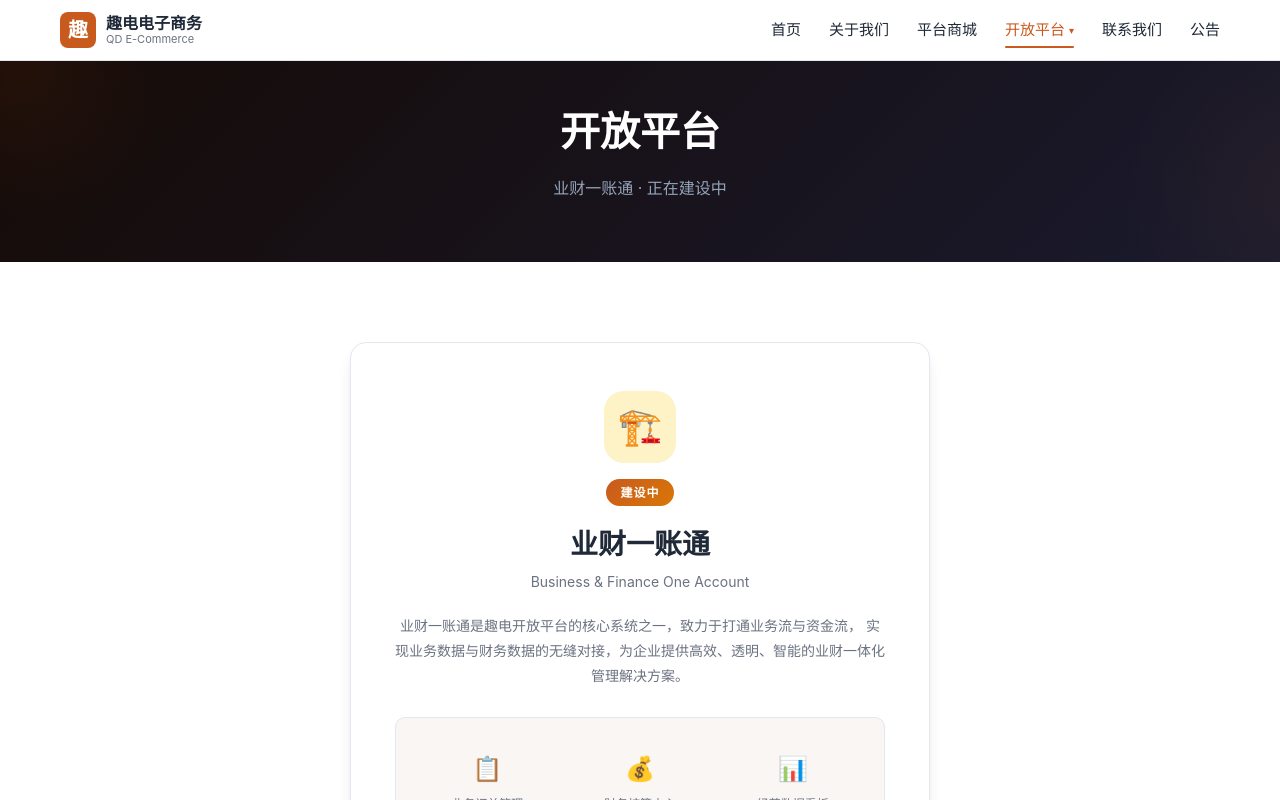
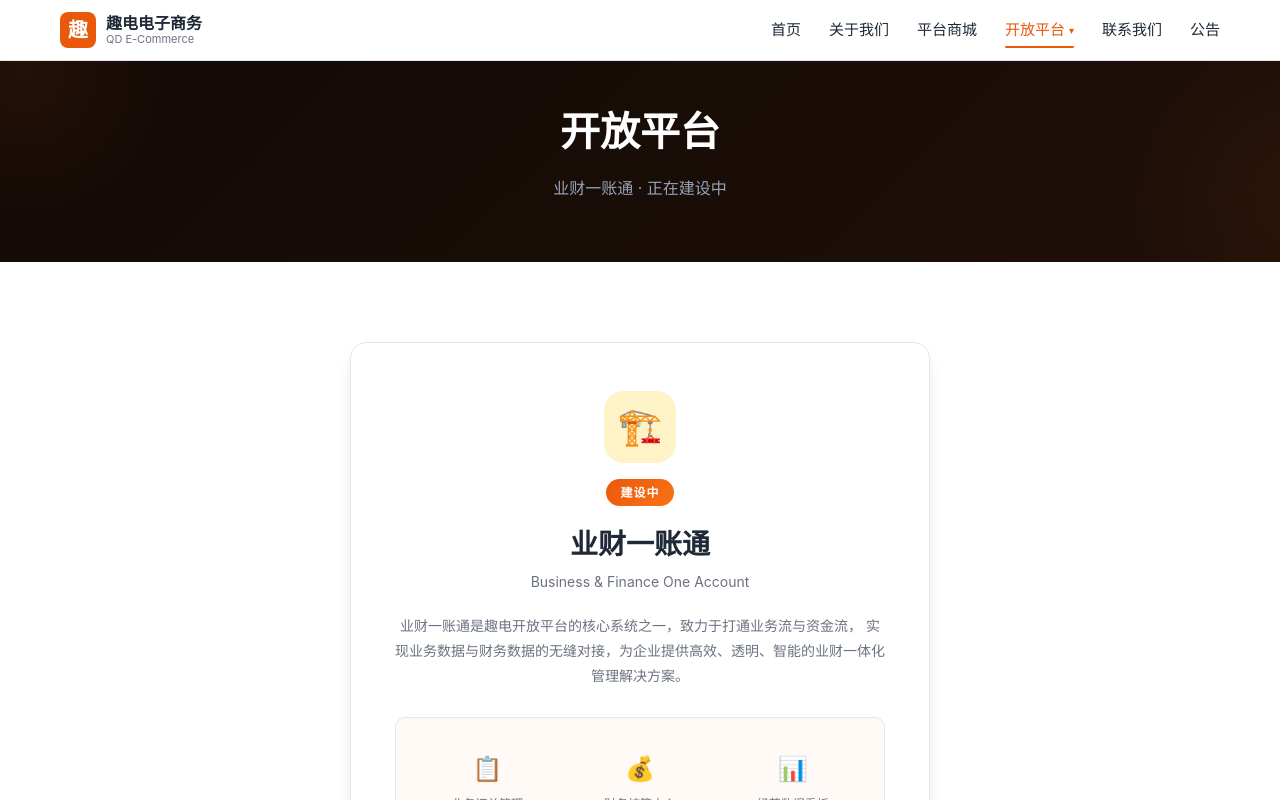
Before and after one commit to jack-zdl/qudiantech-frontend, a Vue app: page /#/open-platform in a window 1280 px wide. Shown: the top 800 px of the page. Built offline with nearby package versions, Linux system fonts and the light colour scheme.

Commit message:
refactor: 全站主色调更正为橙色

```diff
--- a/src/components/home/GlobalSection.vue
+++ b/src/components/home/GlobalSection.vue
@@ -74,12 +74,12 @@ function getChartOption() {
       },
       itemStyle: {
         areaColor: 'rgba(255,255,255,0.04)',
-        borderColor: 'rgba(200,90,30,0.2)',
+        borderColor: 'rgba(234,88,12,0.2)',
         borderWidth: 1.2,
       },
       emphasis: {
         itemStyle: {
-          areaColor: 'rgba(200,90,30,0.1)',
+          areaColor: 'rgba(234,88,12,0.1)',
         },
         label: {
           color: 'rgba(255,255,255,0.5)',
@@ -94,7 +94,7 @@ function getChartOption() {
         data: routes.slice(0, 4).map((r) => ({
           coords: r.coords,
           lineStyle: {
-            color: 'rgba(200,90,30,0.2)',
+            color: 'rgba(234,88,12,0.2)',
             width: 1,
             curveness: 0.2,
             type: 'dashed' as const,
@@ -121,8 +121,8 @@ function getChartOption() {
                 type: 'linear' as const,
                 x: 0, y: 0, x2: 1, y2: 0,
                 colorStops: [
-                  { offset: 0, color: 'rgba(217,119,6,0.5)' },
-                  { offset: 1, color: 'rgba(200,90,30,0.8)' },
+                  { offset: 0, color: 'rgba(249,115,22,0.5)' },
+                  { offset: 1, color: 'rgba(234,88,12,0.8)' },
                 ],
               },
               width: 2,
@@ -140,7 +140,7 @@ function getChartOption() {
           trailLength: 0.3,
           symbol: 'arrow',
           symbolSize: 8,
-          color: '#c85a1e',
+          color: '#ea580c',
         },
         z: 2,
       },
@@ -154,10 +154,10 @@ function getChartOption() {
           symbolSize: c.symbolSize + 12,
           itemStyle: {
             color: c.name === '上海总部'
-              ? 'rgba(200,90,30,0.15)'
+              ? 'rgba(234,88,12,0.15)'
               : c.name === '俄罗斯'
-                ? 'rgba(200,90,30,0.12)'
-                : 'rgba(217,119,6,0.1)',
+                ? 'rgba(234,88,12,0.12)'
+                : 'rgba(249,115,22,0.1)',
           },
         })),
         symbol: 'circle',
@@ -173,7 +173,7 @@ function getChartOption() {
             name: '上海总部',
             value: [121.47, 31.23],
             symbolSize: 18,
-            itemStyle: { color: '#c85a1e' },
+            itemStyle: { color: '#ea580c' },
             label: {
               show: true,
               formatter: '{b}',
@@ -188,7 +188,7 @@ function getChartOption() {
             name: '深圳',
             value: [114.06, 22.54],
             symbolSize: 12,
-            itemStyle: { color: '#d97706' },
+            itemStyle: { color: '#f97316' },
             label: {
               show: true,
               formatter: '{b}',
@@ -203,7 +203,7 @@ function getChartOption() {
             name: '安徽',
             value: [117.23, 31.82],
             symbolSize: 12,
-            itemStyle: { color: '#d97706' },
+            itemStyle: { color: '#f97316' },
             label: {
               show: true,
               formatter: '{b}',
@@ -218,7 +218,7 @@ function getChartOption() {
             name: '山西',
             value: [112.55, 37.87],
             symbolSize: 12,
-            itemStyle: { color: '#d97706' },
+            itemStyle: { color: '#f97316' },
             label: {
               show: true,
               formatter: '{b}',
@@ -233,7 +233,7 @@ function getChartOption() {
             name: '香港',
             value: [114.17, 22.32],
             symbolSize: 12,
-            itemStyle: { color: '#d97706' },
+            itemStyle: { color: '#f97316' },
             label: {
               show: true,
               formatter: '{b}',
@@ -248,7 +248,7 @@ function getChartOption() {
             name: '俄罗斯',
             value: [37.62, 55.76],
             symbolSize: 12,
-            itemStyle: { color: '#c85a1e' },
+            itemStyle: { color: '#ea580c' },
             label: {
               show: true,
               formatter: '{b}',
@@ -277,7 +277,7 @@ function getChartOption() {
             name: '上海总部',
             value: [121.47, 31.23],
             symbolSize: 30,
-            itemStyle: { color: 'rgba(200,90,30,0.08)' },
+            itemStyle: { color: 'rgba(234,88,12,0.08)' },
           },
         ],
         symbol: 'circle',
@@ -335,7 +335,7 @@ onUnmounted(() => {
   left: 0;
   right: 0;
   bottom: 0;
-  background: radial-gradient(ellipse at 50% 40%, rgba(200, 90, 30, 0.04) 0%, transparent 60%);
+  background: radial-gradient(ellipse at 50% 40%, rgba(234, 88, 12, 0.04) 0%, transparent 60%);
   pointer-events: none;
 }
 
@@ -389,8 +389,8 @@ onUnmounted(() => {
 }
 
 .market-card:hover {
-  background: rgba(200, 90, 30, 0.08);
-  border-color: rgba(200, 90, 30, 0.2);
+  background: rgba(234, 88, 12, 0.08);
+  border-color: rgba(234, 88, 12, 0.2);
   transform: translateY(-2px);
 }
 
--- a/src/components/home/HeroSection.vue
+++ b/src/components/home/HeroSection.vue
@@ -68,7 +68,7 @@
   height: 550px;
   top: -20%;
   left: -10%;
-  background: radial-gradient(circle, rgba(200, 90, 30, 0.15) 0%, transparent 70%);
+  background: radial-gradient(circle, rgba(234, 88, 12, 0.15) 0%, transparent 70%);
 }
 
 .hero-glow-2 {
@@ -76,13 +76,13 @@
   height: 450px;
   bottom: -20%;
   right: -10%;
-  background: radial-gradient(circle, rgba(217, 119, 6, 0.1) 0%, transparent 70%);
+  background: radial-gradient(circle, rgba(249, 115, 22, 0.1) 0%, transparent 70%);
 }
 
 .hero-float-circle {
   position: absolute;
   border-radius: 50%;
-  border: 1px solid rgba(200, 90, 30, 0.1);
+  border: 1px solid rgba(234, 88, 12, 0.1);
   pointer-events: none;
   z-index: 1;
   animation: float 8s ease-in-out infinite;
@@ -102,7 +102,7 @@
   top: 58%;
   right: 20%;
   animation-delay: 2s;
-  border-color: rgba(217, 119, 6, 0.08);
+  border-color: rgba(249, 115, 22, 0.08);
 }
 
 .hero-float-3 {
@@ -145,7 +145,7 @@
 }
 
 .hero-gradient-text {
-  background: linear-gradient(135deg, #c85a1e 0%, #d97706 100%);
+  background: linear-gradient(135deg, #ea580c 0%, #f97316 100%);
   -webkit-background-clip: text;
   -webkit-text-fill-color: transparent;
   background-clip: text;
@@ -180,13 +180,13 @@
 }
 
 .label-consumer {
-  background: rgba(200, 90, 30, 0.15);
-  color: #c85a1e;
+  background: rgba(234, 88, 12, 0.15);
+  color: #ea580c;
 }
 
 .label-client {
-  background: rgba(217, 119, 6, 0.15);
-  color: #d97706;
+  background: rgba(249, 115, 22, 0.15);
+  color: #f97316;
 }
 
 .label-employee {
@@ -212,7 +212,7 @@
   align-items: center;
   justify-content: center;
   background: var(--primary-gradient);
-  box-shadow: 0 4px 24px rgba(200, 90, 30, 0.3);
+  box-shadow: 0 4px 24px rgba(234, 88, 12, 0.3);
   padding: 13px 36px;
   border-radius: 8px;
   font-size: 16px;
@@ -225,7 +225,7 @@
 }
 
 .btn-primary:hover {
-  box-shadow: 0 6px 32px rgba(200, 90, 30, 0.45);
+  box-shadow: 0 6px 32px rgba(234, 88, 12, 0.45);
 }
 
 .btn-outline {
@@ -247,7 +247,7 @@
 .btn-outline:hover {
   border-color: var(--primary);
   color: var(--primary);
-  background: rgba(200, 90, 30, 0.08);
+  background: rgba(234, 88, 12, 0.08);
 }
 
 @media (max-width: 768px) {
--- a/src/styles/global.css
+++ b/src/styles/global.css
@@ -1,14 +1,14 @@
-/* ===== 趣电官网 全局样式 V7 - 石橙色主题 ===== */
+/* ===== 趣电官网 全局样式 V7 - 橙色主题 ===== */
 
 :root {
-  --primary: #c85a1e;
-  --primary-dark: #a34812;
-  --primary-light: #fff0e5;
-  --primary-gradient: linear-gradient(135deg, #c85a1e, #d97706);
-  --dark: #150a05;
+  --primary: #ea580c;
+  --primary-dark: #c2410c;
+  --primary-light: #fff7ed;
+  --primary-gradient: linear-gradient(135deg, #ea580c, #f97316);
+  --dark: #120a06;
   --text: #1f2937;
   --text-secondary: #6b7280;
-  --bg-light: #faf6f3;
+  --bg-light: #fffaf5;
   --border: #e2e8f0;
   --white: #ffffff;
   --danger: #ef4444;
--- a/src/views/AboutView.vue
+++ b/src/views/AboutView.vue
@@ -199,7 +199,7 @@ const cultureList = [
   right: -20%;
   width: 400px;
   height: 400px;
-  background: radial-gradient(circle, rgba(200, 90, 30, 0.1) 0%, transparent 70%);
+  background: radial-gradient(circle, rgba(234, 88, 12, 0.1) 0%, transparent 70%);
   border-radius: 50%;
 }
 
--- a/src/views/ContactView.vue
+++ b/src/views/ContactView.vue
@@ -86,7 +86,7 @@ const offices = [
   right: -20%;
   width: 400px;
   height: 400px;
-  background: radial-gradient(circle, rgba(200, 90, 30, 0.1) 0%, transparent 70%);
+  background: radial-gradient(circle, rgba(234, 88, 12, 0.1) 0%, transparent 70%);
   border-radius: 50%;
 }
 
--- a/src/views/NoticeView.vue
+++ b/src/views/NoticeView.vue
@@ -159,7 +159,7 @@ onMounted(async () => {
   left: -10%;
   width: 300px;
   height: 300px;
-  background: radial-gradient(circle, rgba(200, 90, 30, 0.08) 0%, transparent 70%);
+  background: radial-gradient(circle, rgba(234, 88, 12, 0.08) 0%, transparent 70%);
   border-radius: 50%;
 }
 
@@ -248,8 +248,8 @@ onMounted(async () => {
 }
 
 .tag-announce {
-  background: #fef3c7;
-  color: #d97706;
+  background: #fff7ed;
+  color: #ea580c;
 }
 
 .tag-recruit {
--- a/src/views/OpenPlatformView.vue
+++ b/src/views/OpenPlatformView.vue
@@ -79,7 +79,7 @@
 <style scoped>
 .page-banner {
   padding: 100px 0 60px;
-  background: linear-gradient(135deg, var(--dark) 0%, #1a1a2e 100%);
+  background: linear-gradient(135deg, var(--dark) 0%, #1f0f08 100%);
   text-align: center;
   position: relative;
   overflow: hidden;
@@ -92,7 +92,7 @@
   left: -10%;
   width: 300px;
   height: 300px;
-  background: radial-gradient(circle, rgba(200, 90, 30, 0.08) 0%, transparent 70%);
+  background: radial-gradient(circle, rgba(234, 88, 12, 0.08) 0%, transparent 70%);
   border-radius: 50%;
 }
 
@@ -103,7 +103,7 @@
   right: -15%;
   width: 350px;
   height: 350px;
-  background: radial-gradient(circle, rgba(217, 119, 6, 0.06) 0%, transparent 70%);
+  background: radial-gradient(circle, rgba(249, 115, 22, 0.06) 0%, transparent 70%);
   border-radius: 50%;
 }
 
@@ -284,7 +284,7 @@
 }
 
 .build-actions .btn-primary:hover {
-  box-shadow: 0 6px 20px rgba(200, 90, 30, 0.3);
+  box-shadow: 0 6px 20px rgba(234, 88, 12, 0.3);
 }
 
 .build-actions .btn-outline {
--- a/src/views/ShopView.vue
+++ b/src/views/ShopView.vue
@@ -51,7 +51,7 @@ const platforms = ['拼多多', '京东', '天猫', '抖音电商', '跨境电
   left: -20%;
   width: 400px;
   height: 400px;
-  background: radial-gradient(circle, rgba(200, 90, 30, 0.1) 0%, transparent 70%);
+  background: radial-gradient(circle, rgba(234, 88, 12, 0.1) 0%, transparent 70%);
   border-radius: 50%;
 }
 
```
Also changed, not shown: 42 other files (tests, documents, lock files or other folders).
